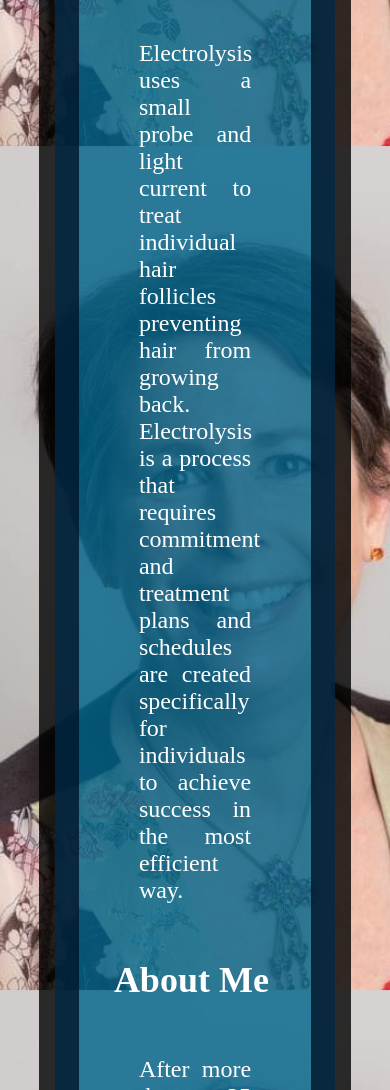
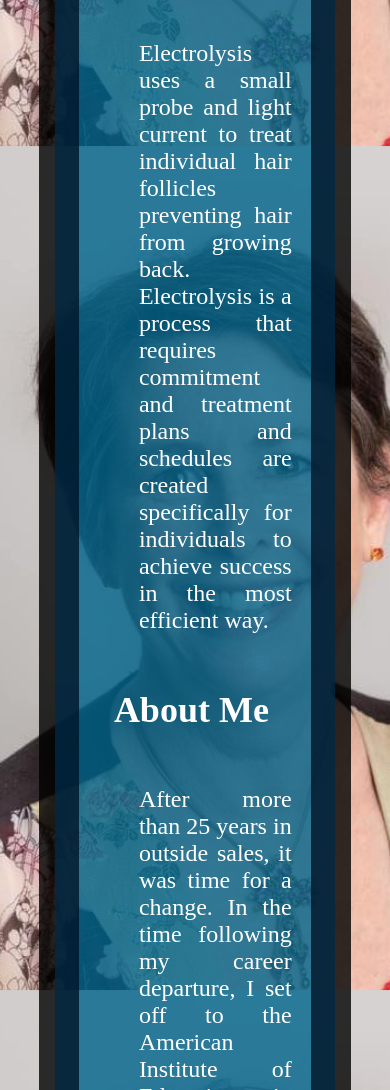
Before and after one commit to AlanDSaster/mirkin, a plain HTML site: page about.html in a window 390 px wide. Shown: the part 698-1788 px from the top of the page. Drawn offline with Linux system fonts and the light colour scheme.

Commit message:
Update styles.css

```diff
--- a/styles.css
+++ b/styles.css
@@ -171,3 +171,16 @@ section li {
 	color: white;
 	padding: 15px;
 }
+
+@media(max-width: 600px) {
+	.content {
+		width: 100%;
+	}
+
+	#auto-header,
+	section,
+	#auto-footer {
+		width: 100%;
+		border-radius: 0;
+	}
+}
```
